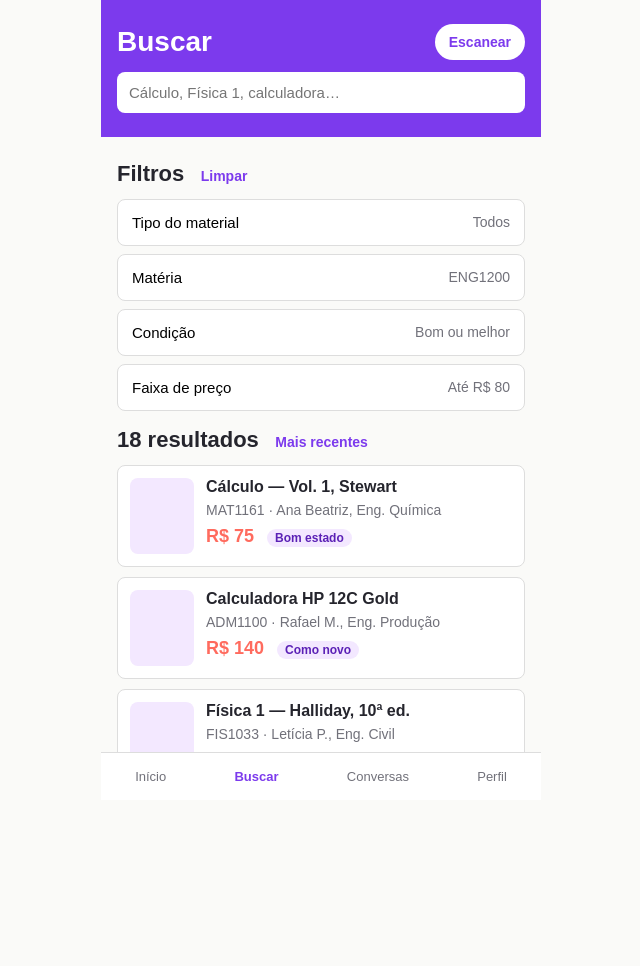
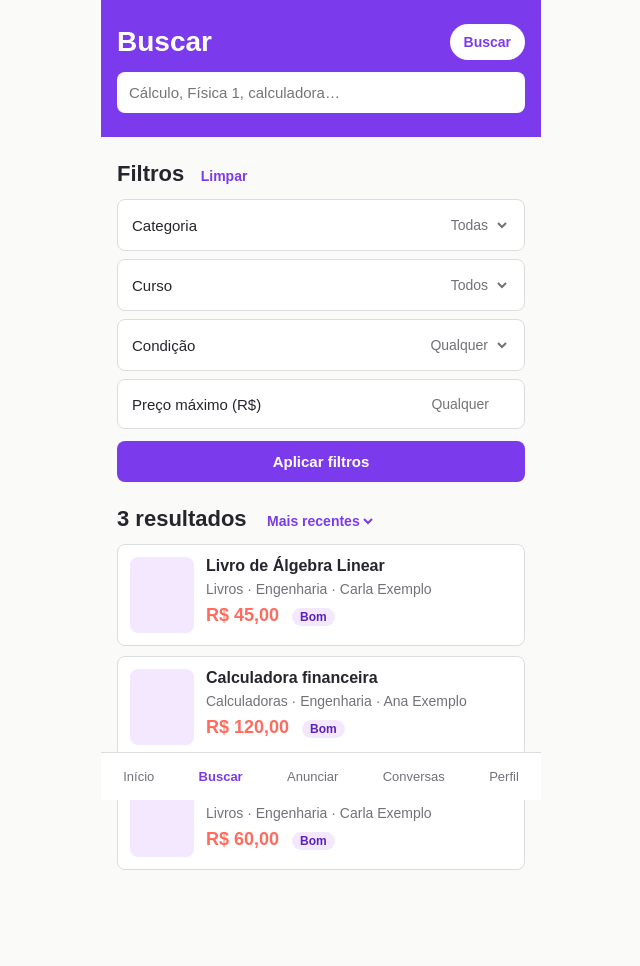
Before and after one commit to MariaEduardaPitta/ENG4021-33D-2026.2-repo, a Django app: page /buscar/ in a window 1280 px wide. Shown: the whole page, without its empty margins (319-959 px from the left). Before the commit the page ends 781 px from the top, so only its background shows below. Run offline with Django 4.2, Linux system fonts and the light colour scheme; data comes from the database, SQL or seed files in the repository.

Commit message:
Adapta HTML de Buscar para mostrar os resultados

```diff
--- a/repassaproject/repassaapp/static/css/buscar.css
+++ b/repassaproject/repassaapp/static/css/buscar.css
@@ -2,13 +2,15 @@
 body { max-width: 440px; margin: 0 auto; padding-bottom: 70px; font-family: Arial, sans-serif; color: #25252D; background: #FAFAF8; }
 header { display: flex; flex-wrap: wrap; justify-content: space-between; align-items: center; gap: 12px; padding: 24px 16px; background: #7C3AED; }
 header h1 { margin: 0; font-size: 28px; color: white; }
-header button { padding: 10px 14px; border: none; border-radius: 20px; background: white; color: #7C3AED; font-size: 14px; font-weight: bold; }
+header button { padding: 10px 14px; border: none; border-radius: 20px; background: white; color: #7C3AED; font-size: 14px; font-weight: bold; cursor: pointer; }
 header input { width: 100%; padding: 12px; border: none; border-radius: 8px; font-size: 15px; }
 main { padding: 16px; }
 main h2 { display: inline-block; margin: 8px 0 12px; font-size: 22px; }
-main button { display: flex; justify-content: space-between; width: 100%; margin-bottom: 8px; padding: 14px; border: 1px solid #ddd; border-radius: 8px; background: white; font-size: 15px; }
-main button span:last-child { font-size: 14px; color: #71717A; }
-main button:first-of-type, main button:last-of-type { display: inline; width: auto; margin-left: 12px; padding: 0; border: none; background: none; font-size: 14px; font-weight: bold; color: #7C3AED; }
+.link { margin-left: 12px; font-size: 14px; font-weight: bold; color: #7C3AED; text-decoration: none; }
+.filtro { display: flex; justify-content: space-between; align-items: center; gap: 12px; margin-bottom: 8px; padding: 10px 14px; border: 1px solid #ddd; border-radius: 8px; background: white; font-size: 15px; }
+.filtro select, .filtro input { max-width: 55%; padding: 6px; border: none; background: none; font-size: 14px; color: #71717A; text-align: right; }
+.aplicar { width: 100%; margin: 4px 0 16px; padding: 12px; border: none; border-radius: 8px; background: #7C3AED; color: white; font-size: 15px; font-weight: bold; cursor: pointer; }
+.ordem { margin-left: 12px; border: none; background: none; font-size: 14px; font-weight: bold; color: #7C3AED; }
 ul { margin: 0; padding: 0; list-style: none; }
 li { overflow: hidden; margin-bottom: 10px; padding: 12px; border: 1px solid #ddd; border-radius: 8px; background: white; }
 li div { float: left; width: 64px; height: 76px; border-radius: 8px; background: #F3E8FF; }
@@ -16,6 +18,8 @@ li h3 { margin: 0 0 6px 76px; font-size: 16px; }
 li p { margin: 0 0 8px 76px; font-size: 14px; color: #71717A; }
 li > span { margin-left: 12px; font-size: 18px; font-weight: bold; color: #FF6B5E; }
 li > span + span { margin-left: 8px; padding: 2px 8px; border-radius: 10px; font-size: 12px; background: #F3E8FF; color: #5B21B6; }
+.conversar { display: block; margin: 10px 0 0 76px; font-size: 14px; font-weight: bold; color: #7C3AED; text-decoration: none; }
+.vazio { padding: 24px; text-align: center; color: #71717A; }
 nav { position: fixed; bottom: 0; width: 100%; max-width: 440px; display: flex; justify-content: space-around; padding: 16px 0; border-top: 1px solid #ddd; background: white; }
 nav a { font-size: 13px; color: #71717A; text-decoration: none; }
-nav a[href="buscar.html"] { font-weight: bold; color: #7C3AED; }
+nav a.ativo { font-weight: bold; color: #7C3AED; }
--- a/repassaproject/repassaapp/templates/buscar.html
+++ b/repassaproject/repassaapp/templates/buscar.html
@@ -8,127 +8,119 @@
     <title>Buscar</title>
 </head>
 <body>
+<form method="get" action="{% url 'buscar' %}">
 <header>
 <h1>
     Buscar
 </h1>
-<button>
-    Escanear
+<button type="submit">
+    Buscar
 </button>
-<input placeholder="Cálculo, Física 1, calculadora…">
-
+<input type="search" name="q" value="{{ filtros.q }}" placeholder="Cálculo, Física 1, calculadora…" aria-label="Pesquisar materiais">
 </header>
 <main>
 <h2>
     Filtros
 </h2>
-<button>
+<a class="link" href="{% url 'buscar' %}">
     Limpar
-</button>
-<button>
+</a>
+<label class="filtro">
     <span>
-    Tipo do material
+    Categoria
     </span>
+    <select name="categoria">
+        <option value="">Todas</option>
+        {% for categoria in categorias %}
+        <option value="{{ categoria.pk }}" {% if filtros.categoria == categoria.pk|stringformat:"s" %}selected{% endif %}>{{ categoria.nome }}</option>
+        {% endfor %}
+    </select>
+</label>
+<label class="filtro">
     <span>
-    Todos
+    Curso
     </span>
-</button>
-<button>
-    <span>
-    Matéria
-    </span>
-    <span>
-    ENG1200
-    </span>
-</button>
-<button>
+    <select name="curso">
+        <option value="">Todos</option>
+        {% for curso in cursos %}
+        <option value="{{ curso }}" {% if filtros.curso == curso %}selected{% endif %}>{{ curso }}</option>
+        {% endfor %}
+    </select>
+</label>
+<label class="filtro">
     <span>
     Condição
     </span>
+    <select name="estado">
+        <option value="">Qualquer</option>
+        {% for estado in estados %}
+        <option value="{{ estado }}" {% if filtros.estado == estado %}selected{% endif %}>{{ estado }}</option>
+        {% endfor %}
+    </select>
+</label>
+<label class="filtro">
     <span>
-    Bom ou melhor
+    Preço máximo (R$)
     </span>
-</button>
-<button>
-    <span>
-    Faixa de preço
-    </span>
-    <span>
-    Até R$ 80
-    </span>
+    <input type="number" name="preco_max" min="0" step="0.01" value="{{ filtros.preco_max }}" placeholder="Qualquer">
+</label>
+<button type="submit" class="aplicar">
+    Aplicar filtros
 </button>
 <h2>
-    18 resultados
+    {{ materiais|length }} resultado{{ materiais|length|pluralize }}
 </h2>
-<button>
-    Mais recentes
-</button>
+<select name="ordem" class="ordem" aria-label="Ordenar resultados" onchange="this.form.submit()">
+    <option value="recentes" {% if filtros.ordem == 'recentes' %}selected{% endif %}>Mais recentes</option>
+    <option value="menor_preco" {% if filtros.ordem == 'menor_preco' %}selected{% endif %}>Menor preço</option>
+    <option value="maior_preco" {% if filtros.ordem == 'maior_preco' %}selected{% endif %}>Maior preço</option>
+</select>
 <ul>
+    {% for material in materiais %}
     <li>
         <div>
 
         </div>
         <h3>
-            Cálculo — Vol. 1, Stewart
+            {{ material.titulo }}
         </h3>
         <p>
-            MAT1161 · Ana Beatriz, Eng. Química
+            {{ material.categoria.nome }} · {{ material.curso }} · {{ material.vendedor.nome|default:material.vendedor.username }}
         </p>
         <span>
-            R$ 75
+            R$ {{ material.preco|floatformat:2 }}
         </span>
         <span>
-            Bom estado
+            {{ material.estado_conservacao }}
         </span>
+        {% if user.is_authenticated and material.vendedor_id != user.id %}
+        <a class="conversar" href="/chat/{{ material.pk }}/{{ material.vendedor_id }}/">
+            Conversar com o vendedor
+        </a>
+        {% endif %}
     </li>
-    <li>
-        <div>
-
-        </div>
-        <h3>
-            Calculadora HP 12C Gold
-        </h3>
-        <p>
-            ADM1100 · Rafael M., Eng. Produção
-        </p>
-        <span>
-            R$ 140
-        </span>
-        <span>
-            Como novo
-        </span>
+    {% empty %}
+    <li class="vazio">
+        Nenhum material encontrado com esses filtros.
     </li>
-    <li>
-        <div>
-
-        </div>
-        <h3>
-            Física 1 — Halliday, 10ª ed.
-        </h3>
-        <p>
-            FIS1033 · Letícia P., Eng. Civil
-        </p>
-        <span>
-            R$ 60
-        </span>
-        <span>
-            Usado
-        </span>
-
-    </li>
+    {% endfor %}
 </ul>
 </main>
+</form>
 <nav>
-    <a href="#">
+    <a href="{% url 'home' %}">
         Início
     </a>
-    <a href="buscar.html">
+    <a href="{% url 'buscar' %}" class="ativo">
         Buscar
     </a>
-    <a href="conversas.html">
+    <a href="{% url 'anunciar_material' %}">
+        Anunciar
+    </a>
+    <a href="/conversas/">
         Conversas
     </a>
-    <a href="#">
+    <a href="{% url 'editar_perfil' %}">
         Perfil
     </a>
 </nav>
```
